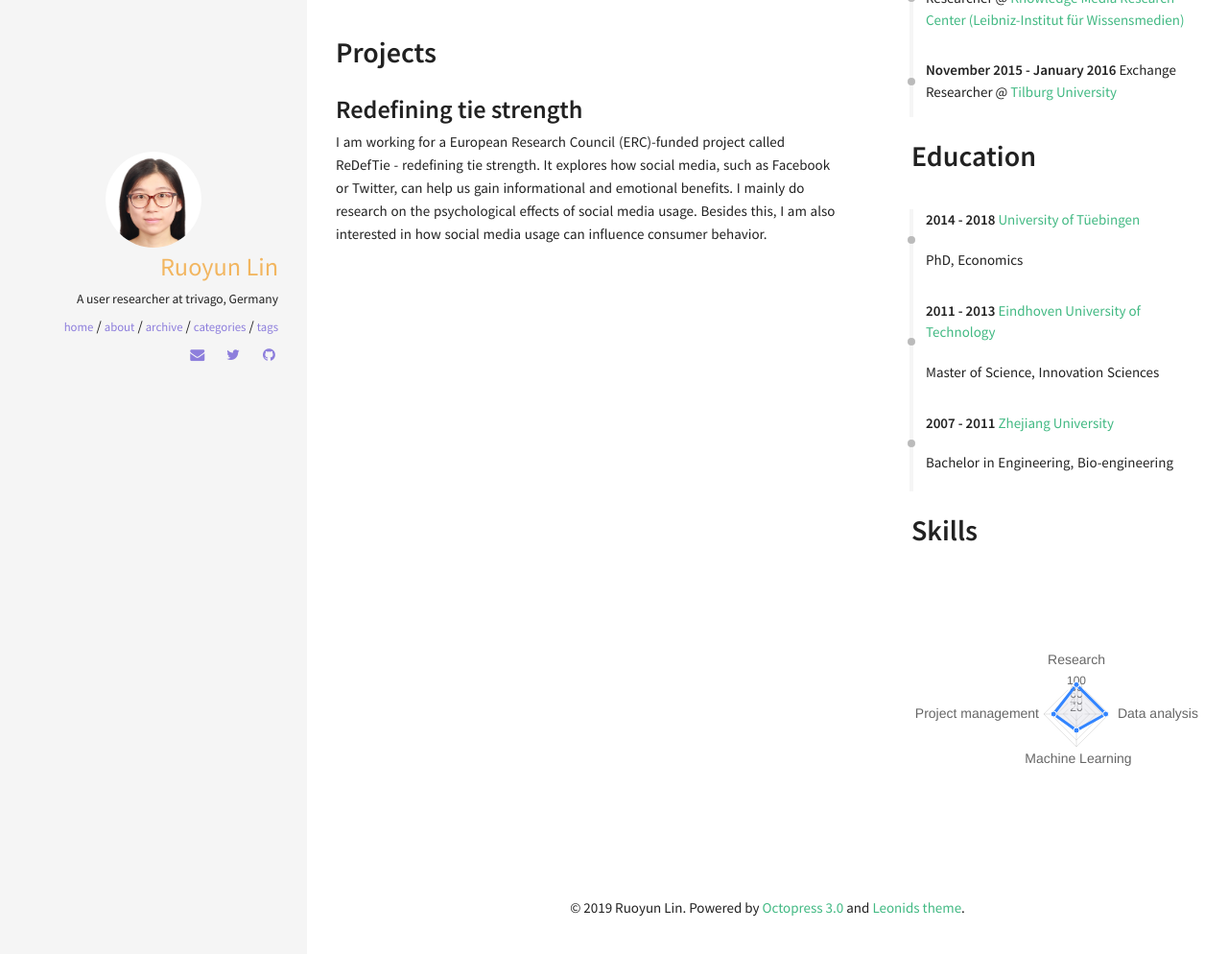
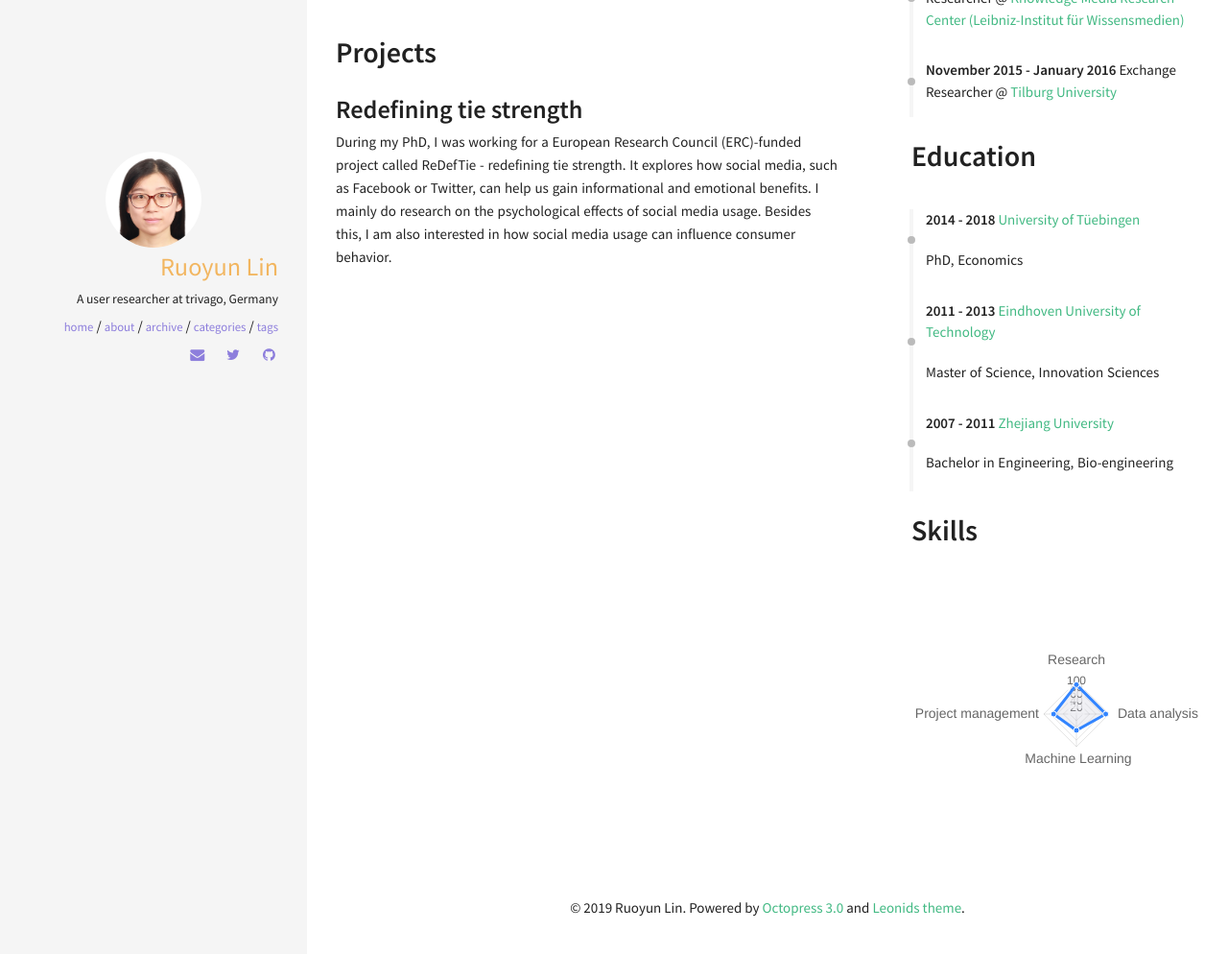
Before and after one commit to RuoyunLin/ruoyunlin.github.io, a Jekyll site: the page built from about.md, in a window 1280 px wide, cut to the strip 384-1378 px from the top of the page. Shown: the whole strip at 96% size. Built offline with Jekyll 4.4.1, drawn with Linux system fonts in a browser that asks for light colours; nearby versions of some CDN libraries.

Commit message:
projects updated

```diff
--- a/_data/index/projects.yml
+++ b/_data/index/projects.yml
@@ -1,3 +1,3 @@
 - name: Redefining tie strength
-  descr: I am working for a European Research Council (ERC)-funded project called ReDefTie - redefining tie strength. It explores how social media, such as Facebook or Twitter, can help us gain informational and emotional benefits. I mainly do research on the psychological effects of social media usage. Besides this, I am also interested in how social media usage can influence consumer behavior.
+  descr: During my PhD, I was working for a European Research Council (ERC)-funded project called ReDefTie - redefining tie strength. It explores how social media, such as Facebook or Twitter, can help us gain informational and emotional benefits. I mainly do research on the psychological effects of social media usage. Besides this, I am also interested in how social media usage can influence consumer behavior.
   link: https://www.redeftiedata.eu
```
